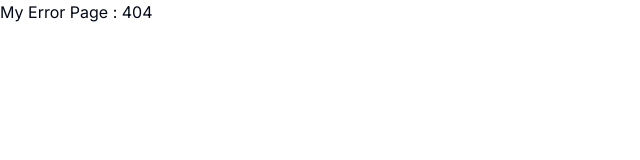
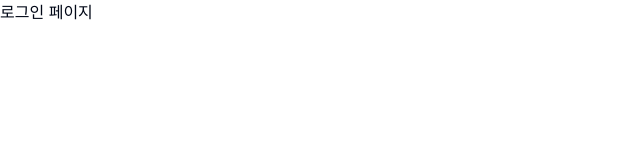
Before and after one commit to Pseheyon/DevCamp, a Next.js app: page /login in a window 1280 px wide. Before the commit this address had no page. Shown: the top 160 px of the page, without its empty margins (0-640 px from the left). Built offline with nearby package versions, Linux system fonts and the light colour scheme.

Commit message:
[feat]로그인 페이지 폴더 생성

```diff
--- /dev/null
+++ b/src/app/login/page.tsx
@@ -0,0 +1,3 @@
+export default function Login() {
+  return <h1>로그인 페이지</h1>;
+}
```
Also changed, not shown: 1 other file (tests, documents, lock files or other folders).
